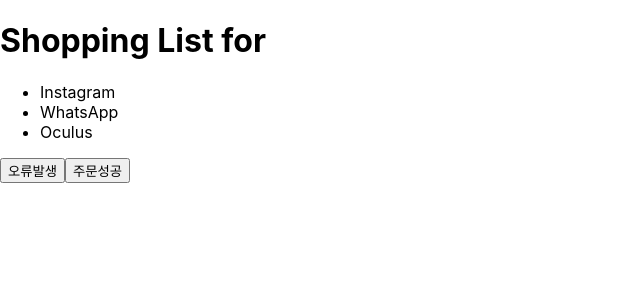
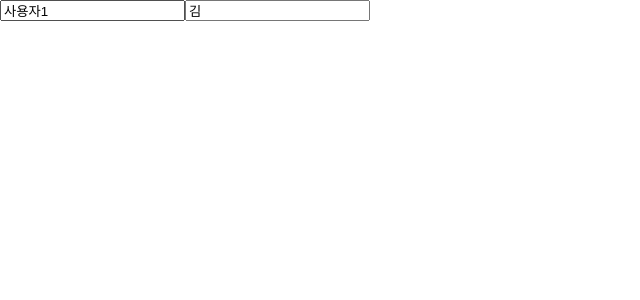
Before and after one commit to 10hajin15/react, a React (Create React App) app: page / in a window 1280 px wide. Shown: the top 300 px of the page, without its empty margins (0-640 px from the left). Built offline with nearby package versions, Linux system fonts and the light colour scheme; the HTML template or start-up script is replaced by a standard one.

Commit message:
useState 구현

```diff
--- a/src/App.jsx
+++ b/src/App.jsx
@@ -1,13 +1,19 @@
 import React from "react";
-import MainPage from "./pages/MainPage";
-import * as MyLayout from "./MyLayout"
+import MyReact from "./lib/MyReact";
 
-const App = () => {
+function NameField() {
+  const [firstname, setFirstname] = MyReact.useState("사용자1");
+  const [lastname, setLastname] = MyReact.useState("김");
+
+  const handleChangeFirstname = (e) => setFirstname(e.target.value);
+  const handleChangeLastname = (e) => setLastname(e.target.value);
+
   return (
-    <MyLayout.Layout>
-      <MainPage />
-    </MyLayout.Layout>
+    <>
+      <input value={firstname} onChange={handleChangeFirstname} />
+      <input value={lastname} onChange={handleChangeLastname} />
+    </>
   );
-};
+}
 
-export default App;
+export default () => <NameField />;
--- a/src/MyLayout.jsx
+++ /dev/null
@@ -1,69 +0,0 @@
-import React from "react";
-import ReactDOM from "react-dom";
-import Dialog from "./components/Dialog";
-import Backdrop from "./components/Backdrop";
-import { getComponentName } from "./shared/lib/utils";
-
-export const layoutContext = React.createContext({});
-layoutContext.displayName = "LayoutContext";
-
-export class Layout extends React.Component {
-  constructor(props) {
-    super(props);
-    this.state = {
-      dialog: null,
-    };
-    this.setDialog = this.setDialog.bind(this);
-  }
-
-  setDialog(dialog) {
-    this.setState({ dialog });
-  }
-
-  render() {
-    const value = {
-      dialog: this.state.dialog,
-      setDialog: this.setDialog,
-    };
-    return (
-      <layoutContext.Provider value={value}>
-        {this.props.children}
-      </layoutContext.Provider>
-    );
-  }
-}
-
-export const withLayout = (WrappedComponent) => {
-  const WithLayout = (props) => (
-    <layoutContext.Consumer>
-      {({ dialog, setDialog }) => {
-        const openDialog = setDialog;
-        const closeDialog = () => setDialog(null);
-        const startLoading = (message) =>
-          openDialog(<Dialog>{message}</Dialog>);
-
-        const finishLoading = closeDialog;
-        const enhancedProps = {
-          dialog,
-          openDialog,
-          closeDialog,
-          startLoading,
-          finishLoading,
-        };
-
-        return <WrappedComponent {...props} {...enhancedProps} />;
-      }}
-    </layoutContext.Consumer>
-  );
-  WithLayout.displayName = `WithLayout(${getComponentName(WrappedComponent)})`;
-  return WithLayout;
-};
-
-export const DialogContainer = withLayout(
-  ({ dialog }) =>
-    dialog &&
-    ReactDOM.createPortal(
-      <Backdrop>{dialog}</Backdrop>,
-      document.querySelector("#dialog")
-    )
-);
--- a/src/components/ErrorDialog.jsx
+++ b/src/components/ErrorDialog.jsx
@@ -1,5 +1,4 @@
 import Dialog from "./Dialog";
-import * as MyLayout from "../MyLayout";
 
 const ErrorDialog = ({ closeDialog }) => (
   <Dialog
@@ -10,4 +9,4 @@
   </Dialog>
 );
 
-export default MyLayout.withLayout(ErrorDialog);
+export default ErrorDialog;
--- a/src/components/Page.jsx
+++ b/src/components/Page.jsx
@@ -1,11 +1,9 @@
-import * as MyLayout from "../MyLayout"
-
 const Page = ({header, children, footer}) => (
   <div className="Page">
     <header>{header}</header>
     <main>{children}</main>
     <footer>{footer}</footer>
-    <MyLayout.DialogContainer />
+    {/* <MyLayout.DialogContainer /> */}
   </div>
 )
 
--- a/src/components/PaymentSuccessDialog.jsx
+++ /dev/null
@@ -1,24 +0,0 @@
-import Dialog from "./Dialog"
-import * as MyLayout from "../MyLayout"
-
-const PaymentSuccessDialog = ({closeDialog}) => {
-  const handleClick = () => {
-    closeDialog()
-  }
-
-  return (
-    <Dialog
-      header={<>결제 완료</>}
-      footer={
-      <>
-        <button onClick={handleClick}>아니오</button>
-        <button onClick={handleClick}>네</button>
-      </>
-      }
-    >
-      결제가 완료되었습니다.
-    </Dialog>
-  )
-}
-
-export default MyLayout.withLayout(PaymentSuccessDialog)
--- a/src/index.css
+++ b/src/index.css
@@ -10,10 +10,6 @@
 code {
   font-family: source-code-pro, Menlo, Monaco, Consolas, 'Courier New',
     monospace;
-}
-
-.MainPage main {
-  padding-bottom: 50px;
 }
 
 .Backdrop {
--- /dev/null
+++ b/src/lib/MyReact.jsx
@@ -0,0 +1,44 @@
+import React from "react";
+
+const MyReact = (function MyReact() {
+  const memorizedState = []
+  const isInitialized = [];
+  let cursor = 0;
+
+  function useState(initialValue = "") {
+    const { forceUpdate } = useForceUpdate();
+
+    if (!isInitialized[cursor]) {
+      memorizedState[cursor] = initialValue;
+      isInitialized[cursor] = true;
+    }
+
+    const state = memorizedState[cursor]
+
+    const setStateAt = _cursor => nextState => {
+      if (state === nextState) return;
+      memorizedState[_cursor] = nextState;
+      forceUpdate();
+    };
+    const setState = setStateAt(cursor)
+    cursor += 1
+
+    return [state, setState];
+  }
+
+  // ForceUpdate 구현을 위해 리액트 훅 사용
+  function useForceUpdate() {
+    const [value, setValue] = React.useState(1);
+    const forceUpdate = () => {
+      setValue(value + 1)
+      cursor = 0
+    };
+    return {
+      forceUpdate,
+    };
+  }
+
+  return { useState };
+})();
+
+export default MyReact;
--- a/src/pages/MainPage/index.jsx
+++ /dev/null
@@ -1,46 +0,0 @@
-import React from "react";
-import Page from "../../components/Page";
-import * as MyLayout from "../../MyLayout";
-import Dialog from "../../components/Dialog";
-import ErrorDialog from "../../components/ErrorDialog";
-import PaymentSuccessDialog from "../../components/PaymentSuccessDialog";
-
-class MainPage extends React.Component {
-  constructor(props) {
-    super(props)
-    this.clickedError = this.clickedError.bind(this)
-    this.clickedSuccess = this.clickedSuccess.bind(this)
-  }
-
-  clickedError() {
-    const { openDialog } = this.props;
-    openDialog(<ErrorDialog />)
-  }
-
-  clickedSuccess() {
-    const {openDialog} = this.props;
-    openDialog(<PaymentSuccessDialog />)
-  }
-
-  render() {
-    return (
-      <div className="MainPage">
-        <Page header={<h1>Shopping List for {this.props.name}</h1>}>
-          <ul>
-            <li>Instagram</li>
-            <li>WhatsApp</li>
-            <li>Oculus</li>
-          </ul>
-          <button onClick={this.clickedError}>
-            오류발생
-          </button>
-          <button onClick={this.clickedSuccess}>
-            주문성공
-          </button>
-        </Page>
-      </div>
-    );
-  }
-}
-
-export default MyLayout.withLayout(MainPage);
--- a/src/shared/lib/utils.js
+++ /dev/null
@@ -1,2 +0,0 @@
-export const getComponentName = ({ displayName, name }) =>
-  displayName || name || "Component";
```
Also changed, not shown: src/MyRouter.jsx (deleted, +0 -124 lines).
